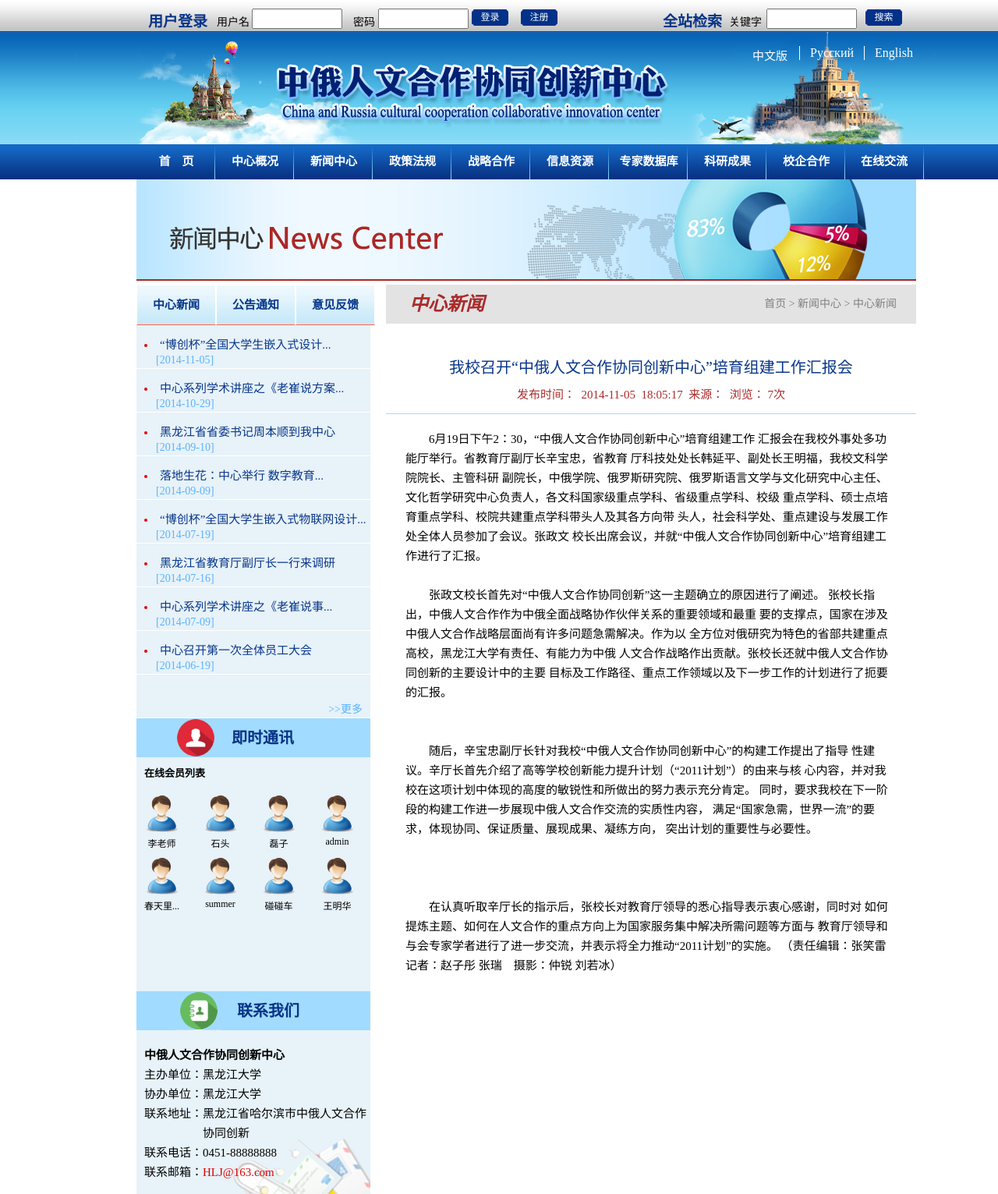
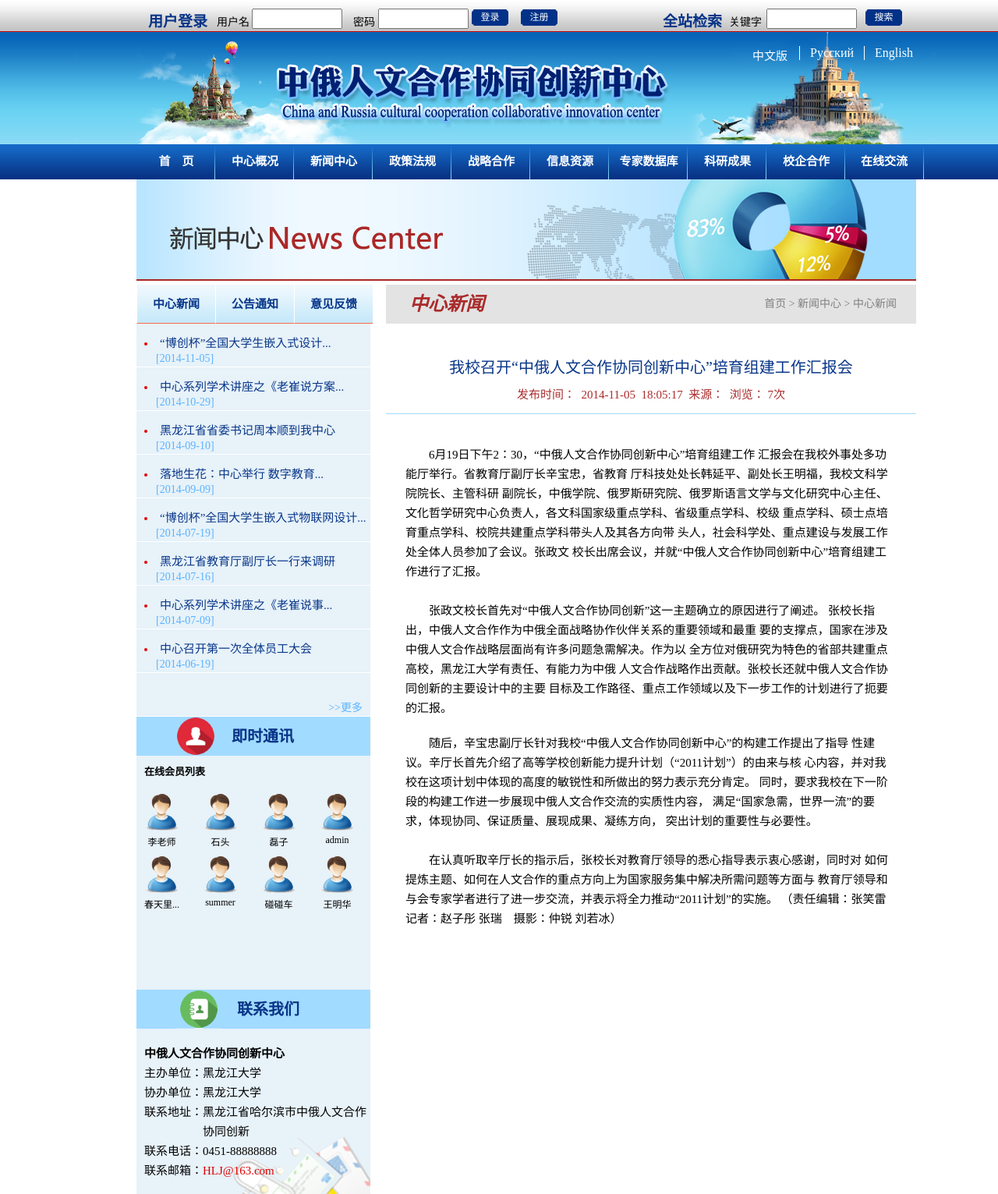
Before and after one commit to lxgweb/RSproject01, a plain HTML site: page newscenter1usualfinally.html in a window 1280 px wide. Shown: the top 1531 px of the page at 78% size. Drawn offline with Linux system fonts and the light colour scheme.

Commit message:
啊啊啊啊

```diff
--- a/css/style1.css
+++ b/css/style1.css
@@ -65,9 +65,9 @@ margin-left: 175px;
 }
 .left_zxxw{
     width: 100px;
-    height: 50px;
+    height: 49px;
     background:url("../images/bannerimg.png") repeat-x;
-    border: 1px solid white;
+    border-left: 1px solid white;
     border-bottom: 1px solid #ff6549 ;
     float: left;
     color: #083689;
@@ -205,14 +205,20 @@ margin-left: 0px;
     font-size: 13px;
     margin-left: 10px;
 }
+.contentus{
+    background-color:#e7f2f9 ;
+    opacity: 1;
 
+}
 .contentus1{
     width: 300px;
     height: 700px;
-    background-color:#e7f2f9 ;
+
     color: black;
     line-height: 25px;
-    background:url("../images/envolve.png") right 80px no-repeat #e7f2f9;
+    background:url("../images/envolve.png") right 80px no-repeat ;
+    background-color:#e7f2f9 ;
+
 }
 .contentus2{
     height: 500px;
@@ -303,7 +309,10 @@ font-style: normal;
 .wenzi1{
     color: #083689;
     font-size: 20px;
+    font-family: "黑体";
     padding-top: 40px;
+
+    /*font-weight: bold;*/
 
 
 }
@@ -327,6 +336,17 @@ font-style: normal;
     margin-top: 20px;
 
 }
+.paralong1{
+    margin-top: 40px;
+}
+.paralong3{
+    margin-top: -10px;
+}
+.paralong4{
+    margin-top: -30px;
+}
+
+
 /*end newscebterusualfinally*/
 /*newscenterusuallist*/
 .right_ul01{
--- a/newscenter1usualfinally.html
+++ b/newscenter1usualfinally.html
@@ -193,10 +193,10 @@
     <div class="wenzi2">发布时间：&nbsp; 2014-11-05 &nbsp;18:05:17 &nbsp;来源： &nbsp;浏览：&nbsp;7次</div>
 </div>
 
-    <p class="paralong">6月19日下午2：30，“中俄人文合作协同创新中心”培育组建工作 汇报会在我校外事处多功能厅举行。省教育厅副厅长辛宝忠，省教育 厅科技处处长韩延平、副处长王明福，我校文科学院院长、主管科研 副院长，中俄学院、俄罗斯研究院、俄罗斯语言文学与文化研究中心主任、 文化哲学研究中心负责人，各文科国家级重点学科、省级重点学科、校级 重点学科、硕士点培育重点学科、校院共建重点学科带头人及其各方向带 头人，社会科学处、重点建设与发展工作处全体人员参加了会议。张政文 校长出席会议，并就“中俄人文合作协同创新中心”培育组建工作进行了汇报。</p>
-    <p class="paralong">张政文校长首先对“中俄人文合作协同创新”这一主题确立的原因进行了阐述。 张校长指出，中俄人文合作作为中俄全面战略协作伙伴关系的重要领域和最重 要的支撑点，国家在涉及中俄人文合作战略层面尚有许多问题急需解决。作为以 全方位对俄研究为特色的省部共建重点高校，黑龙江大学有责任、有能力为中俄 人文合作战略作出贡献。张校长还就中俄人文合作协同创新的主要设计中的主要 目标及工作路径、重点工作领域以及下一步工作的计划进行了扼要的汇报。</p>
-    <p class="paralong">随后，辛宝忠副厅长针对我校“中俄人文合作协同创新中心”的构建工作提出了指导 性建议。辛厅长首先介绍了高等学校创新能力提升计划（“2011计划”）的由来与核 心内容，并对我校在这项计划中体现的高度的敏锐性和所做出的努力表示充分肯定。 同时，要求我校在下一阶段的构建工作进一步展现中俄人文合作交流的实质性内容， 满足“国家急需，世界一流”的要求，体现协同、保证质量、展现成果、凝练方向， 突出计划的重要性与必要性。</p>
-    <p class="paralong">在认真听取辛厅长的指示后，张校长对教育厅领导的悉心指导表示衷心感谢，同时对 如何提炼主题、如何在人文合作的重点方向上为国家服务集中解决所需问题等方面与 教育厅领导和与会专家学者进行了进一步交流，并表示将全力推动“2011计划”的实施。 （责任编辑：张笑雷　记者：赵子彤 张瑞　摄影：仲锐 刘若冰）</p>
+    <p class="paralong paralong1">6月19日下午2：30，“中俄人文合作协同创新中心”培育组建工作 汇报会在我校外事处多功能厅举行。省教育厅副厅长辛宝忠，省教育 厅科技处处长韩延平、副处长王明福，我校文科学院院长、主管科研 副院长，中俄学院、俄罗斯研究院、俄罗斯语言文学与文化研究中心主任、 文化哲学研究中心负责人，各文科国家级重点学科、省级重点学科、校级 重点学科、硕士点培育重点学科、校院共建重点学科带头人及其各方向带 头人，社会科学处、重点建设与发展工作处全体人员参加了会议。张政文 校长出席会议，并就“中俄人文合作协同创新中心”培育组建工作进行了汇报。</p>
+    <p class="paralong paralong2">张政文校长首先对“中俄人文合作协同创新”这一主题确立的原因进行了阐述。 张校长指出，中俄人文合作作为中俄全面战略协作伙伴关系的重要领域和最重 要的支撑点，国家在涉及中俄人文合作战略层面尚有许多问题急需解决。作为以 全方位对俄研究为特色的省部共建重点高校，黑龙江大学有责任、有能力为中俄 人文合作战略作出贡献。张校长还就中俄人文合作协同创新的主要设计中的主要 目标及工作路径、重点工作领域以及下一步工作的计划进行了扼要的汇报。</p>
+    <p class="paralong paralong3">随后，辛宝忠副厅长针对我校“中俄人文合作协同创新中心”的构建工作提出了指导 性建议。辛厅长首先介绍了高等学校创新能力提升计划（“2011计划”）的由来与核 心内容，并对我校在这项计划中体现的高度的敏锐性和所做出的努力表示充分肯定。 同时，要求我校在下一阶段的构建工作进一步展现中俄人文合作交流的实质性内容， 满足“国家急需，世界一流”的要求，体现协同、保证质量、展现成果、凝练方向， 突出计划的重要性与必要性。</p>
+    <p class="paralong paralong4">在认真听取辛厅长的指示后，张校长对教育厅领导的悉心指导表示衷心感谢，同时对 如何提炼主题、如何在人文合作的重点方向上为国家服务集中解决所需问题等方面与 教育厅领导和与会专家学者进行了进一步交流，并表示将全力推动“2011计划”的实施。 （责任编辑：张笑雷　记者：赵子彤 张瑞　摄影：仲锐 刘若冰）</p>
 </div>
 <!--end right-->
 </div>
```
